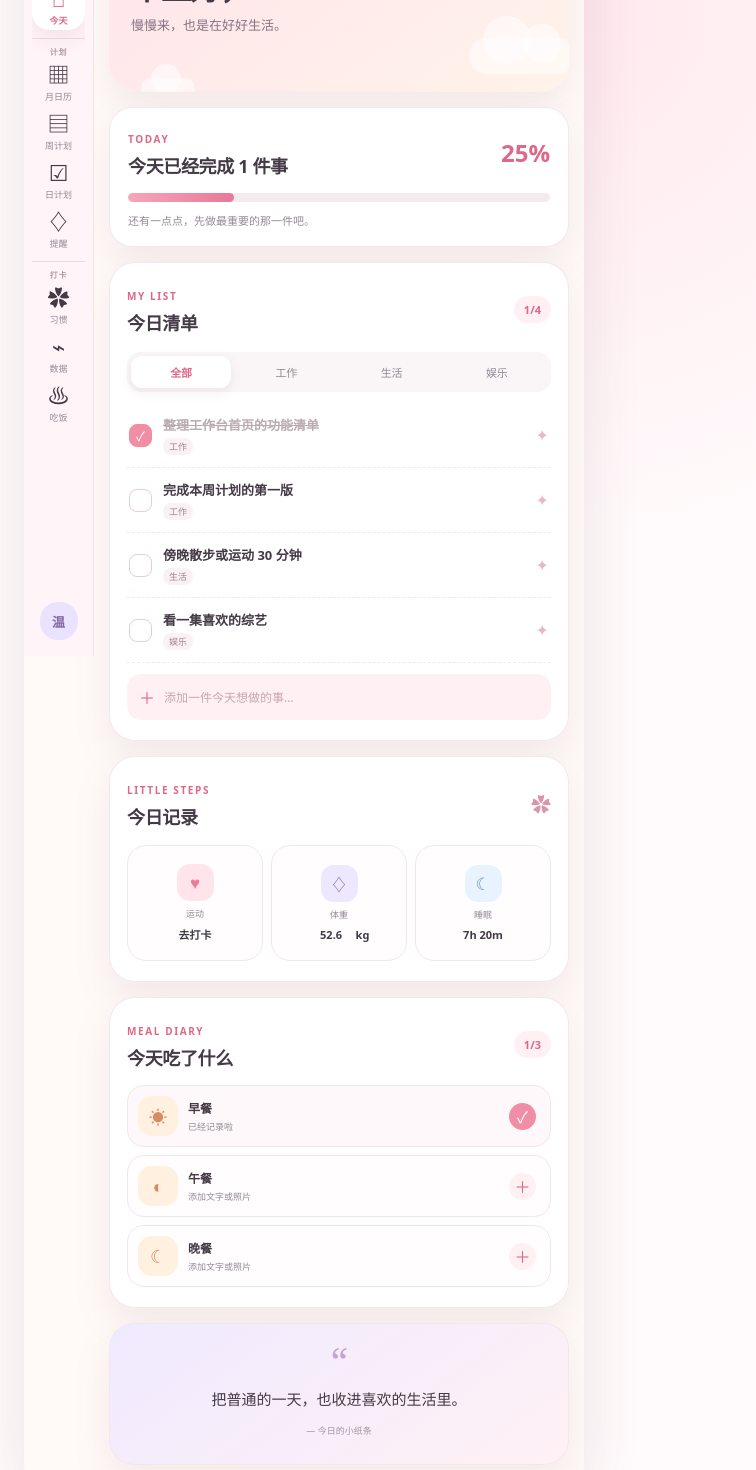
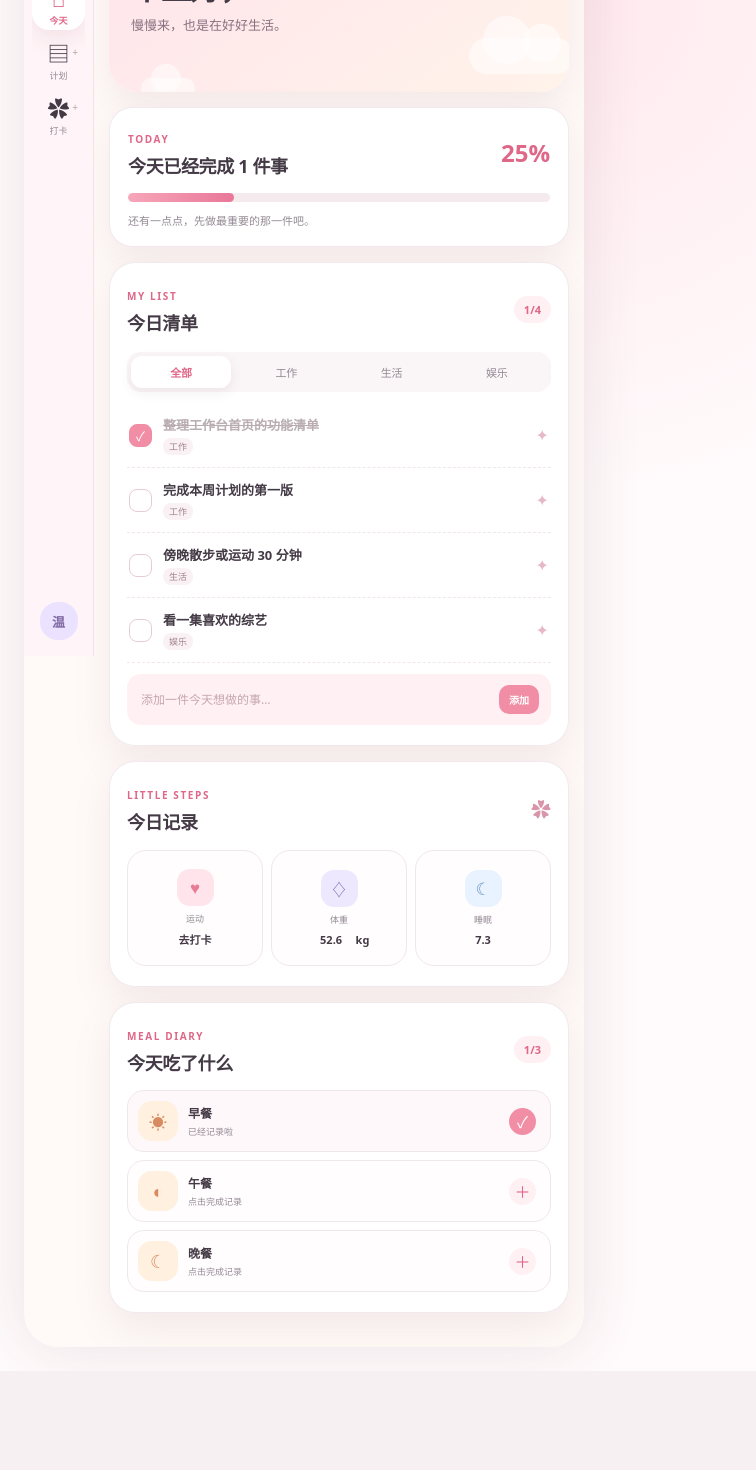
Before and after one commit to xw891801-512/workplace, a Next.js app: page / in a window 1280 px wide. Shown: the part 120-1590 px from the top of the page, without its empty margins (336-1092 px from the left). After the commit the page ends 1491 px from the top, so only its background shows below. Built offline with nearby package versions, Linux system fonts and the light colour scheme.

Commit message:
Unify dashboard records and enable interactions

```diff
--- a/app/page.js
+++ b/app/page.js
@@ -1,6 +1,6 @@
 "use client";
 
-import { useMemo, useState } from "react";
+import { useEffect, useMemo, useState } from "react";
 
 const navGroups = [
   {
@@ -8,8 +8,7 @@ const navGroups = [
     items: [
       { icon: "▦", label: "月日历" },
       { icon: "▤", label: "周计划" },
-      { icon: "☑", label: "日计划" },
-      { icon: "♢", label: "提醒" }
+      { icon: "☑", label: "日计划" }
     ]
   },
   {
@@ -37,19 +36,46 @@ const meals = [
 
 export default function TodayPage() {
   const [activeNav, setActiveNav] = useState("今天");
+  const [openGroup, setOpenGroup] = useState(null);
   const [tasks, setTasks] = useState(starterTasks);
+  const [habits, setHabits] = useState(habitSeed);
+  const [health, setHealth] = useState({
+    morning: "52.6",
+    evening: "",
+    sleep: "7.3",
+    morningHistory: [52.9, 52.7, 52.8, 52.6, 52.5, 52.7, 52.6],
+    eveningHistory: [53.2, 53.1, 53.0, 52.9, 52.8, 52.9, 52.8],
+    sleepHistory: [7.1, 6.8, 7.5, 7.2, 8.0, 7.4, 7.3]
+  });
+  const [mealRecords, setMealRecords] = useState({
+    breakfast: { done: true, photo: null },
+    lunch: { done: false, photo: null },
+    dinner: { done: false, photo: null }
+  });
   const [newTask, setNewTask] = useState("");
   const [activeGroup, setActiveGroup] = useState("全部");
-  const [checkins, setCheckins] = useState({
-    exercise: false,
-    weight: "52.6",
-    sleep: "7h 20m"
-  });
-  const [mealState, setMealState] = useState({
-    breakfast: true,
-    lunch: false,
-    dinner: false
-  });
+  const [storageReady, setStorageReady] = useState(false);
+
+  useEffect(() => {
+    try {
+      const saved = JSON.parse(localStorage.getItem("winnie-workbench") || "null");
+      if (saved?.tasks) setTasks(saved.tasks);
+      if (saved?.habits) setHabits(saved.habits);
+      if (saved?.health) setHealth(saved.health);
+      if (saved?.mealRecords) {
+        setMealRecords(Object.fromEntries(Object.entries(saved.mealRecords).map(([key, item]) => [key, { ...item, photo: null }])));
+      }
+    } catch {
+      localStorage.removeItem("winnie-workbench");
+    }
+    setStorageReady(true);
+  }, []);
+
+  useEffect(() => {
+    if (!storageReady) return;
+    const safeMeals = Object.fromEntries(Object.entries(mealRecords).map(([key, item]) => [key, { done: item.done, photo: null }]));
+    localStorage.setItem("winnie-workbench", JSON.stringify({ tasks, habits, health, mealRecords: safeMeals }));
+  }, [tasks, habits, health, mealRecords, storageReady]);
 
   const completed = tasks.filter((task) => task.done).length;
   const progress = tasks.length ? Math.round((completed / tasks.length) * 100) : 0;
@@ -78,22 +104,31 @@ export default function TodayPage() {
   return (
     <main className="app-shell">
       <aside className="side-rail" aria-label="主要导航">
-        <button className="brand" aria-label="工作台首页">W</button>
+        <button className="brand" aria-label="工作台首页" onClick={() => { setActiveNav("今天"); setOpenGroup(null); }}>W</button>
         <nav>
           <button
             className={activeNav === "今天" ? "nav-button active" : "nav-button"}
-            onClick={() => setActiveNav("今天")}
+            onClick={() => { setActiveNav("今天"); setOpenGroup(null); }}
             aria-label="今天"
           >
             <span>⌂</span><small>今天</small>
           </button>
           {navGroups.map((group) => (
-            <div className="nav-group" key={group.label}>
-              <em>{group.label}</em>
-              {group.items.map((item) => (
+            <div className={openGroup === group.label ? "nav-group open" : "nav-group"} key={group.label}>
+              <button
+                className={group.items.some(item => item.label === activeNav) ? "nav-button nav-parent active" : "nav-button nav-parent"}
+                onClick={() => setOpenGroup(current => current === group.label ? null : group.label)}
+                aria-expanded={openGroup === group.label}
+                aria-label={`${group.label}菜单`}
+              >
+                <span>{group.label === "计划" ? "▤" : "✿"}</span>
+                <small>{group.label}</small>
+                <i>{openGroup === group.label ? "−" : "+"}</i>
+              </button>
+              {openGroup === group.label && <div className="nav-children">{group.items.map((item) => (
                 <button
                   key={item.label}
-                  className={activeNav === item.label ? "nav-button active" : "nav-button"}
+                  className={activeNav === item.label ? "nav-child active" : "nav-child"}
                   onClick={() => setActiveNav(item.label)}
                   aria-label={item.label}
                   title={item.label}
@@ -101,11 +136,11 @@ export default function TodayPage() {
                   <span>{item.icon}</span>
                   <small>{item.label}</small>
                 </button>
-              ))}
+              ))}</div>}
             </div>
           ))}
         </nav>
-        <button className="avatar" aria-label="个人设置">温</button>
+        <div className="avatar" aria-label="用户头像">温</div>
       </aside>
 
       {activeNav === "今天" ? <section className="content">
@@ -115,7 +150,6 @@ export default function TodayPage() {
             <h1>早上好，Winnie <span>☁</span></h1>
             <p className="hero-copy">慢慢来，也是在好好生活。</p>
           </div>
-          <button className="more-button" aria-label="更多选项">•••</button>
           <div className="cloud cloud-one" />
           <div className="cloud cloud-two" />
         </header>
@@ -169,13 +203,13 @@ export default function TodayPage() {
           </div>
 
           <form className="add-task" onSubmit={addTask}>
-            <span>＋</span>
             <input
               value={newTask}
               onChange={(event) => setNewTask(event.target.value)}
               placeholder="添加一件今天想做的事…"
               aria-label="新任务"
             />
+            <button type="submit">添加</button>
           </form>
         </section>
 
@@ -190,21 +224,21 @@ export default function TodayPage() {
 
           <div className="checkin-grid">
             <button
-              className={checkins.exercise ? "checkin active" : "checkin"}
-              onClick={() => setCheckins((state) => ({ ...state, exercise: !state.exercise }))}
+              className={habits.find(h => h.id === "sport")?.days.includes(30) ? "checkin active" : "checkin"}
+              onClick={() => setHabits((current) => current.map(h => h.id === "sport" ? { ...h, days: h.days.includes(30) ? h.days.filter(d => d !== 30) : [...h.days, 30] } : h))}
             >
               <span className="checkin-icon coral">♥</span>
               <small>运动</small>
-              <b>{checkins.exercise ? "已完成" : "去打卡"}</b>
+              <b>{habits.find(h => h.id === "sport")?.days.includes(30) ? "已完成" : "去打卡"}</b>
             </button>
             <label className="checkin">
               <span className="checkin-icon lilac">♢</span>
               <small>体重</small>
               <span className="inline-value">
                 <input
-                  value={checkins.weight}
+                  value={health.morning}
                   inputMode="decimal"
-                  onChange={(event) => setCheckins((state) => ({ ...state, weight: event.target.value }))}
+                  onChange={(event) => setHealth((state) => ({ ...state, morning: event.target.value }))}
                   aria-label="今日体重"
                 />
                 kg
@@ -215,8 +249,8 @@ export default function TodayPage() {
               <small>睡眠</small>
               <input
                 className="sleep-input"
-                value={checkins.sleep}
-                onChange={(event) => setCheckins((state) => ({ ...state, sleep: event.target.value }))}
+                value={health.sleep}
+                onChange={(event) => setHealth((state) => ({ ...state, sleep: event.target.value }))}
                 aria-label="今日睡眠"
               />
             </label>
@@ -229,42 +263,37 @@ export default function TodayPage() {
               <span className="section-kicker">MEAL DIARY</span>
               <h2>今天吃了什么</h2>
             </div>
-            <span className="meal-count">{Object.values(mealState).filter(Boolean).length}/3</span>
+            <span className="meal-count">{Object.values(mealRecords).filter(item => item.done).length}/3</span>
           </div>
           <div className="meal-list">
             {meals.map((meal) => (
               <button
                 key={meal.key}
-                className={mealState[meal.key] ? "meal done" : "meal"}
-                onClick={() => setMealState((state) => ({ ...state, [meal.key]: !state[meal.key] }))}
+                className={mealRecords[meal.key].done ? "meal done" : "meal"}
+                onClick={() => setMealRecords((state) => ({ ...state, [meal.key]: { ...state[meal.key], done: !state[meal.key].done } }))}
               >
                 <span className="meal-icon">{meal.icon}</span>
-                <span><b>{meal.label}</b><small>{mealState[meal.key] ? "已经记录啦" : "添加文字或照片"}</small></span>
-                <span className="meal-action">{mealState[meal.key] ? "✓" : "＋"}</span>
+                <span><b>{meal.label}</b><small>{mealRecords[meal.key].done ? "已经记录啦" : "点击完成记录"}</small></span>
+                <span className="meal-action">{mealRecords[meal.key].done ? "✓" : "＋"}</span>
               </button>
             ))}
           </div>
         </section>
 
-        <section className="quote-card">
-          <span>“</span>
-          <p>把普通的一天，也收进喜欢的生活里。</p>
-          <small>— 今日的小纸条</small>
-        </section>
-      </section> : <FeaturePage page={activeNav} />}
+      </section> : <FeaturePage page={activeNav} tasks={tasks} setTasks={setTasks} habits={habits} setHabits={setHabits} health={health} setHealth={setHealth} mealRecords={mealRecords} setMealRecords={setMealRecords} />}
     </main>
   );
 }
 
-function FeaturePage({ page }) {
+function FeaturePage({ page, tasks, setTasks, habits, setHabits, health, setHealth, mealRecords, setMealRecords }) {
   const pageMap = {
     "月日历": <MonthPlan />,
     "周计划": <WeekPlan />,
-    "日计划": <DayPlan />,
+    "日计划": <DayPlan items={tasks} setItems={setTasks} />,
     "提醒": <ReminderPage />,
-    "习惯": <HabitPage />,
-    "数据": <DataPage />,
-    "吃饭": <MealPage />
+    "习惯": <HabitPage habits={habits} setHabits={setHabits} />,
+    "数据": <DataPage health={health} setHealth={setHealth} />,
+    "吃饭": <MealPage mealRecords={mealRecords} setMealRecords={setMealRecords} />
   };
   return <section className="content feature-content">{pageMap[page]}</section>;
 }
@@ -280,7 +309,12 @@ function PageIntro({ eyebrow, title, copy, icon }) {
 
 function MonthPlan() {
   const [selected, setSelected] = useState(30);
+  const [plans, setPlans] = useState({ 30: ["完成工作台页面规划"] });
   const days = Array.from({ length: 31 }, (_, index) => index + 1);
+  const addPlan = () => {
+    const title = window.prompt(`为 7 月 ${selected} 日添加安排`);
+    if (title?.trim()) setPlans(current => ({ ...current, [selected]: [...(current[selected] || []), title.trim()] }));
+  };
   return <>
     <PageIntro eyebrow="PLAN · JULY" icon="▦" title="月日历" copy="把重要安排和大的 deadline 放进这个月。" />
     <section className="card calendar-card">
@@ -293,8 +327,9 @@ function MonthPlan() {
     </section>
     <section className="card agenda-card">
       <span className="section-kicker">SELECTED DAY</span><h2>7 月 {selected} 日</h2>
-      <div className="agenda-item"><span className="agenda-dot work" /><div><b>{selected === 30 ? "完成工作台页面规划" : "添加一项重要安排"}</b><small>工作 · 全天</small></div></div>
-      <button className="primary-button">＋ 添加月度安排</button>
+      {(plans[selected] || []).map((plan, index) => <div className="agenda-item" key={`${plan}-${index}`}><span className="agenda-dot work" /><div><b>{plan}</b><small>工作 · 全天</small></div></div>)}
+      {!plans[selected]?.length && <p className="empty-note">这一天还没有安排。</p>}
+      <button className="primary-button" onClick={addPlan}>＋ 添加月度安排</button>
     </section>
   </>;
 }
@@ -313,13 +348,16 @@ function WeekPlan() {
   </>;
 }
 
-function DayPlan() {
-  const [items, setItems] = useState(starterTasks);
+function DayPlan({ items, setItems }) {
+  const addItem = group => {
+    const title = window.prompt(`添加${group}任务`);
+    if (title?.trim()) setItems(current => [...current, { id: Date.now(), text: title.trim(), group, done: false }]);
+  };
   return <>
     <PageIntro eyebrow="THURSDAY · JUL 30" icon="☑" title="日计划表" copy="把今天拆成清楚、可以完成的小步骤。" />
     {["工作","生活","娱乐"].map(group => <section className="card day-section" key={group}><div className="section-heading"><h2>{group}</h2><span className="count-pill">{items.filter(x=>x.group===group&&x.done).length}/{items.filter(x=>x.group===group).length}</span></div>
       {items.filter(x=>x.group===group).map(item=><button className={item.done?"plan-line done":"plan-line"} key={item.id} onClick={()=>setItems(v=>v.map(x=>x.id===item.id?{...x,done:!x.done}:x))}><span>{item.done?"✓":""}</span>{item.text}</button>)}
-      <button className="soft-button">＋ 添加{group}任务</button>
+      <button className="soft-button" onClick={() => addItem(group)}>＋ 添加{group}任务</button>
     </section>)}
   </>;
 }
@@ -329,11 +367,17 @@ function ReminderPage() {
     { title:"提交项目第一版", date:"8 月 3 日", on:true },
     { title:"预约牙医", date:"8 月 8 日", on:false }
   ]);
+  const addReminder = () => {
+    const title = window.prompt("提醒事项名称");
+    if (!title?.trim()) return;
+    const date = window.prompt("提醒日期，例如：8 月 12 日") || "日期待定";
+    setReminders(current => [...current, { title: title.trim(), date, on: true }]);
+  };
   return <>
     <PageIntro eyebrow="DON'T FORGET" icon="♢" title="提醒事项" copy="这里只记录重要日期，暂不发送系统推送。" />
     <section className="card">
       {reminders.map((item,index)=><div className="reminder-row" key={item.title}><span className="reminder-bell">♢</span><div><b>{item.title}</b><small>{item.date}</small></div><button className={item.on?"toggle on":"toggle"} onClick={()=>setReminders(v=>v.map((x,i)=>i===index?{...x,on:!x.on}:x))}><span /></button></div>)}
-      <button className="primary-button">＋ 添加提醒</button>
+      <button className="primary-button" onClick={addReminder}>＋ 添加提醒</button>
     </section>
   </>;
 }
@@ -344,13 +388,16 @@ const habitSeed = [
   { id:"sport", icon:"♥", name:"运动", color:"coral", days:[1,4,7,11,14,18,21,25,28] }
 ];
 
-function HabitPage() {
-  const [habits, setHabits] = useState(habitSeed);
+function HabitPage({ habits, setHabits }) {
   const today = 30;
   const toggleToday = id => setHabits(v=>v.map(h=>h.id===id?{...h,days:h.days.includes(today)?h.days.filter(d=>d!==today):[...h.days,today]}:h));
+  const addHabit = () => {
+    const name = window.prompt("新习惯名称");
+    if (name?.trim()) setHabits(current => [...current, { id: `habit-${Date.now()}`, icon: "✦", name: name.trim(), color: "coral", days: [] }]);
+  };
   return <>
     <PageIntro eyebrow="LITTLE STEPS" icon="✿" title="习惯打卡" copy="写下今天的坚持，看见一个月里的点滴积累。" />
-    <section className="card"><div className="section-heading"><h2>今日打卡</h2><button className="mini-add">＋ 新习惯</button></div>
+    <section className="card"><div className="section-heading"><h2>今日打卡</h2><button className="mini-add" onClick={addHabit}>＋ 新习惯</button></div>
       <div className="habit-today">{habits.map(h=><button key={h.id} className={h.days.includes(today)?"habit-pill checked":"habit-pill"} onClick={()=>toggleToday(h.id)}><span className={`checkin-icon ${h.color}`}>{h.icon}</span><b>{h.name}</b><small>{h.days.includes(today)?"今天已打卡":"点击打卡"}</small></button>)}</div>
     </section>
     <section className="card heatmap-card"><div className="section-heading"><div><span className="section-kicker">JULY</span><h2>本月打卡</h2></div><span className="count-pill">30 天</span></div>
@@ -359,17 +406,35 @@ function HabitPage() {
   </>;
 }
 
-function DataPage() {
+function DataPage({ health, setHealth }) {
   const [type,setType]=useState("早间体重");
   const [value,setValue]=useState("");
-  const data = [52.9,52.7,52.8,52.6,52.5,52.7,52.6];
+  const keyMap = { "早间体重": "morning", "晚间体重": "evening", "睡眠时长": "sleep" };
+  const historyMap = { "早间体重": "morningHistory", "晚间体重": "eveningHistory", "睡眠时长": "sleepHistory" };
+  const data = health[type === "晚间体重" ? "eveningHistory" : "morningHistory"];
   const points = data.map((v,i)=>`${18+i*42},${88-(v-52.4)*90}`).join(" ");
+  const saveData = () => {
+    const numeric = Number(value);
+    if (!Number.isFinite(numeric) || numeric <= 0) {
+      window.alert("请输入有效的数字。");
+      return;
+    }
+    const key = keyMap[type];
+    const historyKey = historyMap[type];
+    setHealth(current => ({ ...current, [key]: String(numeric), [historyKey]: [...current[historyKey].slice(1), numeric] }));
+    setValue("");
+  };
   return <>
     <PageIntro eyebrow="BODY NOTES" icon="⌁" title="数据打卡" copy="记录早晚体重与睡眠时长，看见趋势变化。" />
+    <section className="current-data-strip">
+      <div><small>早间体重</small><b>{health.morning || "—"} kg</b></div>
+      <div><small>晚间体重</small><b>{health.evening ? `${health.evening} kg` : "未记录"}</b></div>
+      <div><small>睡眠</small><b>{health.sleep || "—"} h</b></div>
+    </section>
     <section className="card data-form"><div className="section-heading"><h2>录入数据</h2><span className="count-pill">7 月 30 日</span></div>
       <div className="segmented">{["早间体重","晚间体重","睡眠时长"].map(x=><button className={type===x?"active":""} onClick={()=>setType(x)} key={x}>{x}</button>)}</div>
       <label><span>{type}</span><div className="value-field"><input value={value} onChange={e=>setValue(e.target.value)} inputMode="decimal" placeholder={type==="睡眠时长"?"例如 7.5":"例如 52.6"} /><b>{type==="睡眠时长"?"小时":"kg"}</b></div></label>
-      <button className="primary-button" onClick={()=>setValue("")}>保存今日数据</button>
+      <button className="primary-button" onClick={saveData}>保存今日数据</button>
     </section>
     <section className="card chart-card"><div className="section-heading"><div><span className="section-kicker">7 DAYS</span><h2>体重趋势</h2></div><div className="chart-legend"><i />早间</div></div>
       <svg viewBox="0 0 300 120" role="img" aria-label="七日体重趋势折线图"><g className="grid-lines"><line x1="18" y1="20" x2="282" y2="20"/><line x1="18" y1="55" x2="282" y2="55"/><line x1="18" y1="90" x2="282" y2="90"/></g><polyline points={points}/>{data.map((v,i)=><circle cx={18+i*42} cy={88-(v-52.4)*90} r="4" key={i}/>)}</svg>
@@ -379,14 +444,18 @@ function DataPage() {
   </>;
 }
 
-function MealPage() {
-  const [photos,setPhotos]=useState({});
-  const addPhoto=(meal,file)=>{ if(file) setPhotos(v=>({...v,[meal]:URL.createObjectURL(file)})); };
+function MealPage({ mealRecords, setMealRecords }) {
+  const mealKey = { "早餐": "breakfast", "午餐": "lunch", "晚餐": "dinner" };
+  const addPhoto=(meal,file)=>{
+    if (!file) return;
+    const key = mealKey[meal];
+    setMealRecords(current => ({ ...current, [key]: { done: true, photo: URL.createObjectURL(file) } }));
+  };
   return <>
     <PageIntro eyebrow="MEAL DIARY" icon="♨" title="吃饭打卡" copy="用照片收藏今天认真吃过的每一餐。" />
-    <section className="meal-day-summary"><div><span>30</span><small>七月 · 星期四</small></div><strong>{Object.keys(photos).length}/3</strong></section>
+    <section className="meal-day-summary"><div><span>30</span><small>七月 · 星期四</small></div><strong>{Object.values(mealRecords).filter(item => item.done).length}/3</strong></section>
     {["早餐","午餐","晚餐"].map((meal,index)=><section className="card photo-meal" key={meal}><div className="meal-title"><span className="meal-icon">{["☀","◐","☾"][index]}</span><div><h2>{meal}</h2><small>{["08:10","12:30","18:40"][index]}</small></div></div>
-      {photos[meal]?<div className="photo-preview"><img src={photos[meal]} alt={`${meal}照片`} /><label>更换照片<input type="file" accept="image/*" onChange={e=>addPhoto(meal,e.target.files?.[0])}/></label></div>:<label className="photo-upload"><span>＋</span><b>上传{meal}照片</b><small>可以拍照，也可以从相册选择</small><input type="file" accept="image/*" capture="environment" onChange={e=>addPhoto(meal,e.target.files?.[0])}/></label>}
+      {mealRecords[mealKey[meal]].photo?<div className="photo-preview"><img src={mealRecords[mealKey[meal]].photo} alt={`${meal}照片`} /><label>更换照片<input type="file" accept="image/*" onChange={e=>addPhoto(meal,e.target.files?.[0])}/></label></div>:<label className="photo-upload"><span>＋</span><b>上传{meal}照片</b><small>{mealRecords[mealKey[meal]].done ? "首页已完成记录，可继续补照片" : "可以拍照，也可以从相册选择"}</small><input type="file" accept="image/*" capture="environment" onChange={e=>addPhoto(meal,e.target.files?.[0])}/></label>}
     </section>)}
   </>;
 }
--- a/app/styles.css
+++ b/app/styles.css
@@ -79,8 +79,13 @@ button { color: inherit; }
   scrollbar-width: none;
 }
 .side-rail nav::-webkit-scrollbar { display: none; }
-.nav-group { display: grid; gap: 3px; padding-top: 7px; margin-top: 3px; border-top: 1px solid rgba(225, 199, 209, .6); }
-.nav-group em { color: #b49aa4; font-size: 8px; font-style: normal; font-weight: 900; letter-spacing: .08em; text-align: center; }
+.nav-group { display: grid; gap: 3px; padding-top: 4px; }
+.nav-parent { position:relative; }
+.nav-parent i { position:absolute; right:7px; top:6px; color:#bea6af; font-size:10px; font-style:normal; }
+.nav-children { display:grid; gap:2px; padding:3px 0 5px 7px; border-left:1px solid #edcfd8; }
+.nav-child { width:100%; min-height:38px; display:grid; place-items:center; gap:1px; padding:4px 1px; border:0; border-radius:13px; color:#8f8087; background:transparent; cursor:pointer; }
+.nav-child span { font-size:16px; line-height:1; }.nav-child small { font-size:8px; }
+.nav-child.active { color:var(--rose-deep); background:white; box-shadow:0 6px 14px rgba(157,94,117,.1); }
 
 .nav-button {
   width: 100%;
@@ -212,6 +217,7 @@ button { color: inherit; }
 .add-task { display: flex; align-items: center; gap: 7px; margin-top: 11px; padding: 11px 12px; border-radius: 14px; color: var(--rose-deep); background: var(--blush); }
 .add-task input { width: 100%; min-width: 0; border: 0; outline: 0; background: transparent; color: var(--ink); font-size: 12px; }
 .add-task input::placeholder { color: #c5a6b0; }
+.add-task button { flex:0 0 auto; padding:7px 10px; border:0; border-radius:10px; color:white; background:var(--rose); font-size:10px; font-weight:800; cursor:pointer; }
 
 .tiny-flower { color: #d996aa; font-size: 20px; }
 .checkin-grid { display: grid; grid-template-columns: repeat(3, 1fr); gap: 8px; margin-top: 16px; }
@@ -278,6 +284,7 @@ button { color: inherit; }
 .agenda-item > div { display:grid; gap:3px; }
 .agenda-item b { font-size:12px; }.agenda-item small { color:var(--muted); font-size:9px; }
 .agenda-dot { width:9px; height:9px; border-radius:50%; }.agenda-dot.work { background:#90a9db; }
+.empty-note { margin:10px 0; color:var(--muted); font-size:10px; }
 
 .focus-card > h2 { margin:5px 0 12px; }
 .plan-line { width:100%; display:flex; align-items:center; gap:10px; padding:12px 2px; border:0; border-bottom:1px dashed var(--line); background:transparent; text-align:left; font-size:12px; cursor:pointer; }
@@ -306,6 +313,9 @@ button { color: inherit; }
 .heat-grid.coral span.hit { color:#b94f70; background:#ffd8e2; }.heat-grid.blue span.hit { color:#557ea9; background:#d9ebff; }.heat-grid.lilac span.hit { color:#76599f; background:#e6dcff; }
 
 .segmented { display:flex; gap:4px; margin:15px 0; padding:4px; border-radius:14px; background:#faf4f6; }
+.current-data-strip { display:grid; grid-template-columns:repeat(3,1fr); gap:7px; }
+.current-data-strip div { min-width:0; display:grid; gap:5px; padding:12px 7px; border:1px solid var(--line); border-radius:17px; text-align:center; background:white; box-shadow:var(--shadow); }
+.current-data-strip small { color:var(--muted); font-size:8px; }.current-data-strip b { overflow:hidden; color:var(--rose-deep); font-size:11px; text-overflow:ellipsis; white-space:nowrap; }
 .segmented button { flex:1; padding:8px 3px; border:0; border-radius:10px; color:var(--muted); background:transparent; font-size:9px; cursor:pointer; }
 .segmented button.active { color:var(--rose-deep); background:white; font-weight:800; box-shadow:0 4px 11px rgba(120,85,100,.09); }
 .data-form label > span { display:block; margin-bottom:7px; color:#988891; font-size:10px; font-weight:800; }
```
